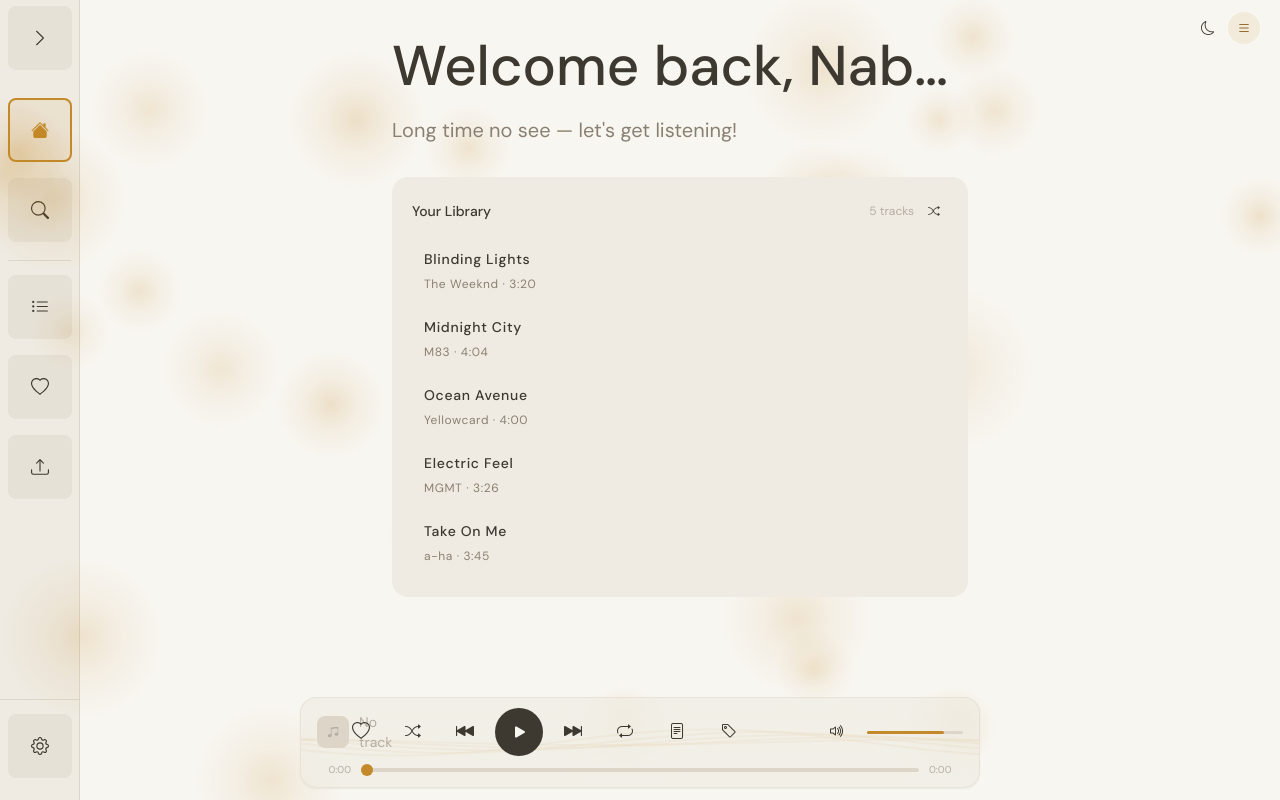
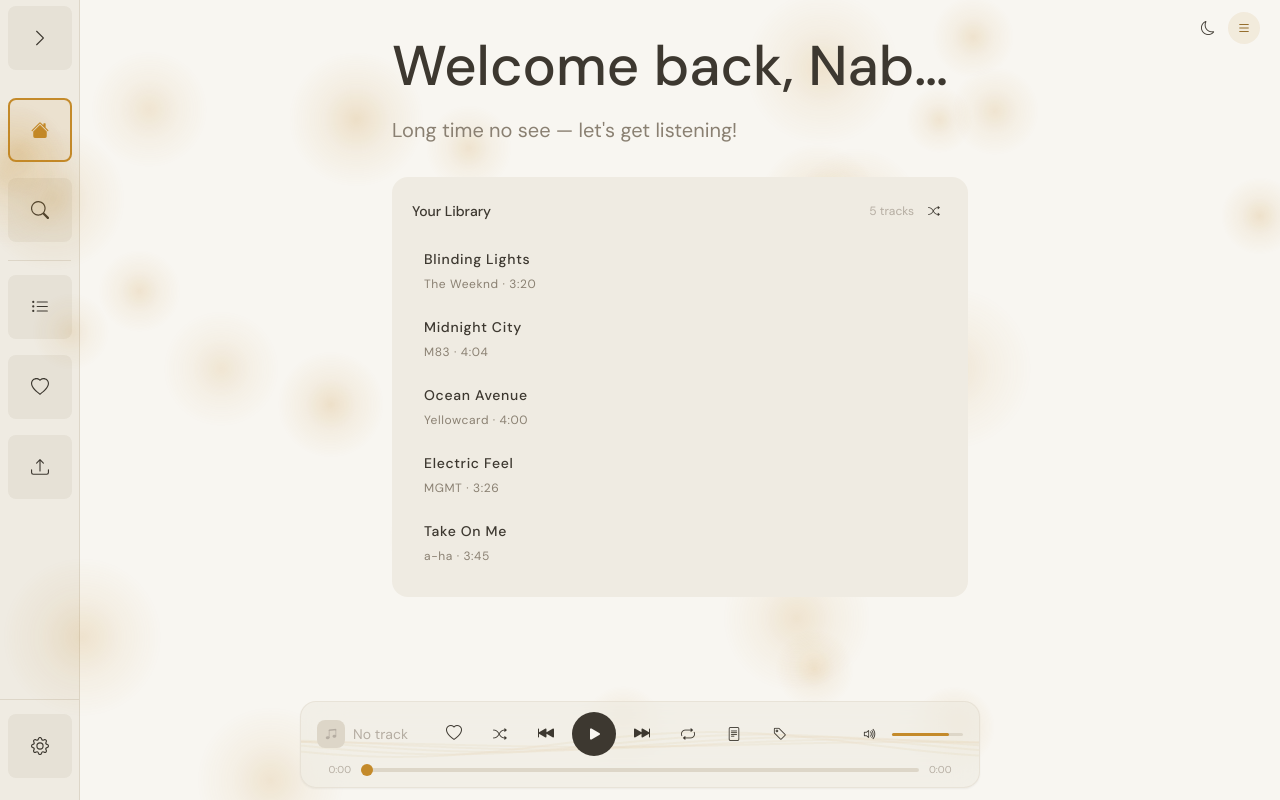
Before and after one commit to subs-cantcode/echo-music-player, a React (Vite) app: page / in a window 1280 px wide. Built offline with nearby package versions, Linux system fonts and the light colour scheme.

Commit message:
Fix: Player bar layout - smaller buttons, flex-wrap, compact spacing

```diff
--- a/src/components/NowPlayingBar.jsx
+++ b/src/components/NowPlayingBar.jsx
@@ -55,11 +55,11 @@
       >
         <AudioWaves />
 
-        <div className="relative z-10 flex items-center gap-3">
+        <div className="relative z-10 flex items-center gap-2 flex-wrap">
           {/* Track info. flex-1 mirrors the volume column so the centre
               controls land on the bar's true horizontal centre. */}
-          <div className="flex items-center gap-2.5 min-w-0 flex-1">
-            <div className="w-8 h-8 rounded-lg bg-border flex items-center justify-center flex-shrink-0 overflow-hidden">
+          <div className="flex items-center gap-2 min-w-0 flex-1 min-w-0">
+            <div className="w-7 h-7 rounded-lg bg-border flex items-center justify-center flex-shrink-0 overflow-hidden">
               {track?.artwork ? (
                 <img src={track.artwork} alt="" className="w-full h-full object-cover" />
               ) : (
@@ -79,87 +79,87 @@
           </div>
 
           {/* Controls */}
-          <div className="flex items-center justify-center gap-2 flex-shrink-0">
+          <div className="flex items-center justify-center gap-1.5 flex-shrink-0 flex-wrap">
             <button
               onClick={() => { onToggleFavourite(); setHeartKey((k) => k + 1) }}
-              className={`player-btn w-11 h-11 ${isFav ? 'text-accent-text' : ''}`}
+              className={`player-btn w-10 h-10 ${isFav ? 'text-accent-text' : ''}`}
               aria-label={isFav ? 'Remove from favourites' : 'Add to favourites'}
             >
-              <i key={heartKey} className={`text-lg heart-pop ${isFav ? 'bi-heart-fill' : 'bi-heart'}`} />
+              <i key={heartKey} className={`text-base heart-pop ${isFav ? 'bi-heart-fill' : 'bi-heart'}`} />
             </button>
 
             <button
               onClick={onToggleShuffle}
-              className={`player-btn w-11 h-11 ${shuffleOn ? 'text-accent-text' : ''}`}
+              className={`player-btn w-10 h-10 ${shuffleOn ? 'text-accent-text' : ''}`}
               title={shuffleOn ? 'Shuffle on' : 'Shuffle off'}
               aria-label="Shuffle"
               aria-pressed={Boolean(shuffleOn)}
             >
-              <i className="bi bi-shuffle text-base" />
+              <i className="bi bi-shuffle text-sm" />
             </button>
 
-            <button onClick={onSkipBack} className="player-btn w-11 h-11" title="Previous track" aria-label="Previous track">
-              <i className="bi bi-skip-backward-fill text-lg" />
+            <button onClick={onSkipBack} className="player-btn w-10 h-10" title="Previous track" aria-label="Previous track">
+              <i className="bi bi-skip-backward-fill text-base" />
             </button>
 
             <button
               onClick={onPlayPause}
-              className="player-btn w-12 h-12 bg-fg text-bg hover:bg-fg/85"
+              className="player-btn w-11 h-11 bg-fg text-bg hover:bg-fg/85"
               aria-label={isPlaying ? 'Pause' : 'Play'}
             >
               {isPlaying ? <i className="bi bi-pause-fill text-xl" /> : <i className="bi bi-play-fill text-xl ml-0.5" />}
             </button>
 
-            <button onClick={onSkipForward} className="player-btn w-11 h-11" title="Next track" aria-label="Next track">
-              <i className="bi bi-skip-forward-fill text-lg" />
+            <button onClick={onSkipForward} className="player-btn w-10 h-10" title="Next track" aria-label="Next track">
+              <i className="bi bi-skip-forward-fill text-base" />
             </button>
 
             <button
               onClick={onToggleLoop}
-              className={`player-btn w-11 h-11 ${loopMode !== 'off' ? 'text-accent-text' : ''}`}
+              className={`player-btn w-10 h-10 ${loopMode !== 'off' ? 'text-accent-text' : ''}`}
               title={`Loop: ${loopMode}`}
               aria-label="Loop"
               aria-pressed={loopMode !== 'off'}
             >
-              <i className={`bi ${repeatIcon} text-base`} />
+              <i className={`bi ${repeatIcon} text-sm`} />
             </button>
 
             <button
               onClick={onOpenLyrics}
-              className="player-btn w-11 h-11"
+              className="player-btn w-10 h-10"
               title="Lyrics"
               aria-label="Lyrics"
             >
-              <i className="bi bi-file-text text-base" />
+              <i className="bi bi-file-text text-sm" />
             </button>
 
             <button
               onClick={onOpenMetadata}
-              className="player-btn w-11 h-11"
+              className="player-btn w-10 h-10"
               title="Edit metadata"
               aria-label="Edit metadata"
             >
-              <i className="bi bi-tag text-base" />
+              <i className="bi bi-tag text-sm" />
             </button>
 
             <button
               onClick={onOpenLastFm}
-              className="player-btn w-11 h-11"
+              className="player-btn w-10 h-10"
               title="Last.fm"
               aria-label="Last.fm settings"
             >
-              <i className="bi bi-lastfm text-base" />
+              <i className="bi bi-lastfm text-sm" />
             </button>
           </div>
 
           {/* Volume */}
-          <div className="flex items-center gap-2 flex-1 justify-end">
-            <button onClick={onToggleMute} className="player-btn w-11 h-11" aria-label={isMuted ? 'Unmute' : 'Mute'}>
-              <i className={`bi ${volIcon} text-base`} />
+          <div className="flex items-center gap-1.5 flex-1 justify-end min-w-0">
+            <button onClick={onToggleMute} className="player-btn w-9 h-9" aria-label={isMuted ? 'Unmute' : 'Mute'}>
+              <i className={`bi ${volIcon} text-sm`} />
             </button>
             <div
               ref={volRef}
-              className="relative h-7 w-[96px] flex items-center cursor-pointer group"
+              className="relative h-6 w-[80px] flex items-center cursor-pointer group"
               onMouseDown={handleVolMouseDown}
             >
               <div className="bar-track w-full">
```
